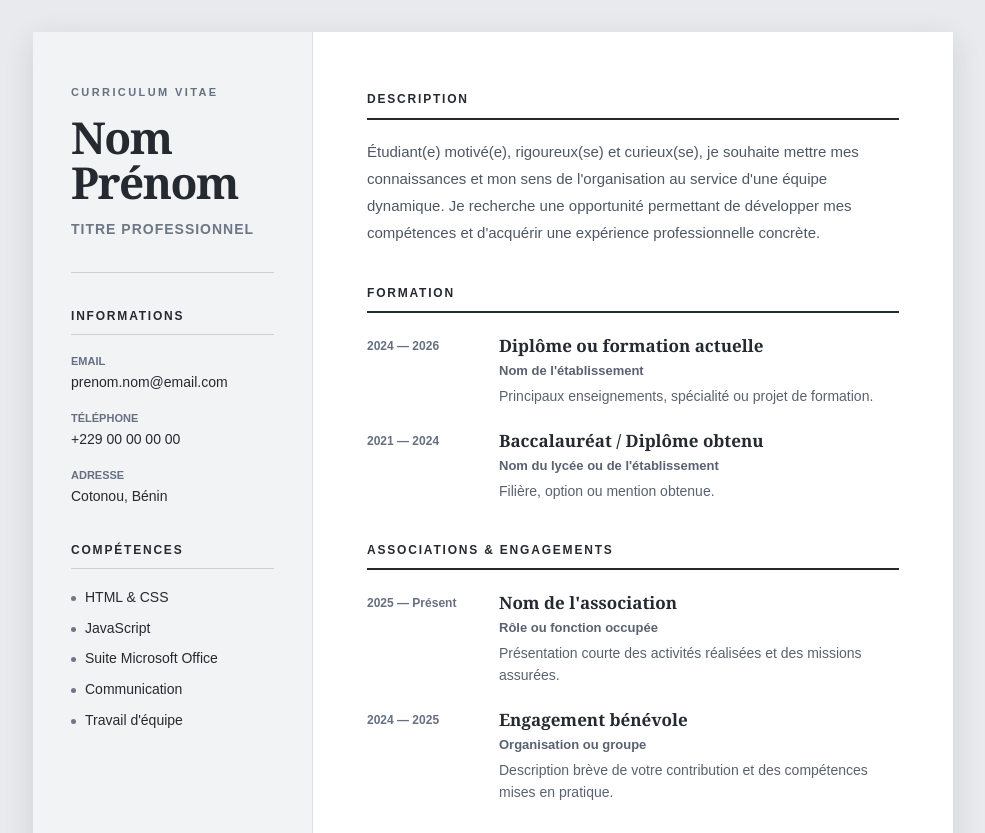
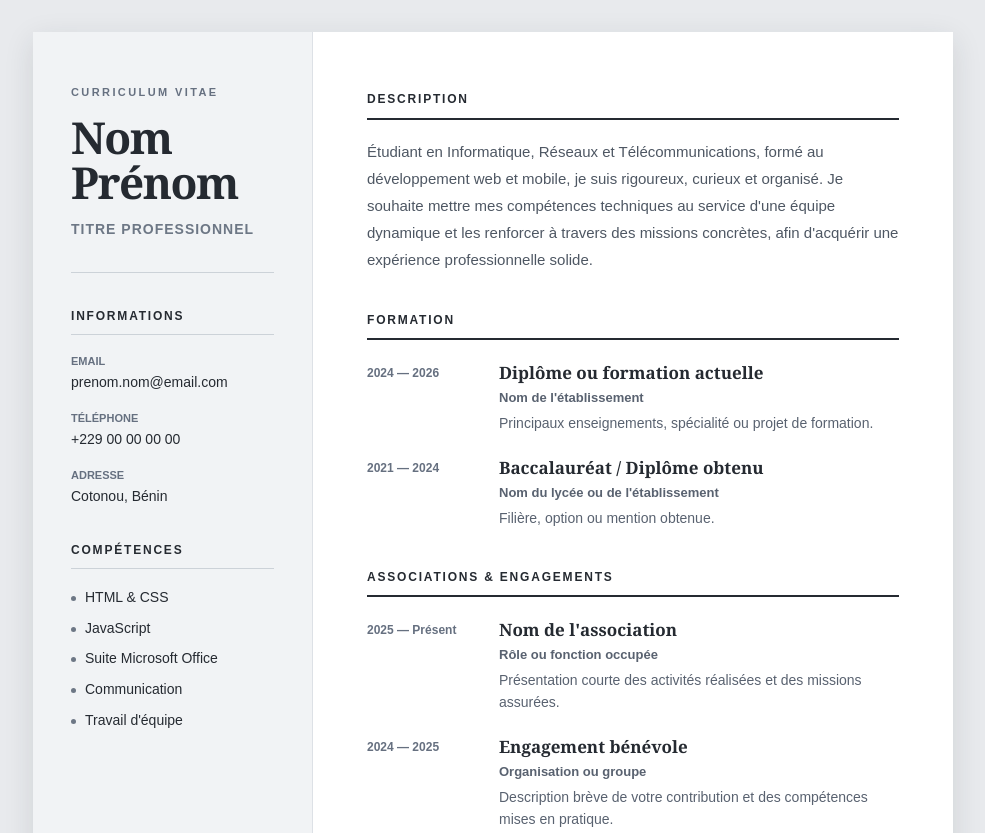
Before and after one commit to Pierro14/git-mon-cv, a plain HTML site: page index.html in a window 1280 px wide. Shown: the top 833 px of the page, without its empty margins (147-1132 px from the left). Drawn offline with Linux system fonts and the light colour scheme.

Commit message:
mise en place de la section description

```diff
--- a/index.html
+++ b/index.html
@@ -49,10 +49,11 @@
       <section class="section description">
         <h2>Description</h2>
         <p class="summary">
-          Étudiant(e) motivé(e), rigoureux(se) et curieux(se), je souhaite mettre mes
-          connaissances et mon sens de l'organisation au service d'une équipe dynamique.
-          Je recherche une opportunité permettant de développer mes compétences et
-          d'acquérir une expérience professionnelle concrète.
+         Étudiant en Informatique, Réseaux et Télécommunications, formé au développement
+web et mobile, je suis rigoureux, curieux et organisé. Je souhaite mettre mes
+compétences techniques au service d'une équipe dynamique et les renforcer à
+travers des missions concrètes, afin d'acquérir une expérience professionnelle
+solide.
         </p>
       </section>
 
```
